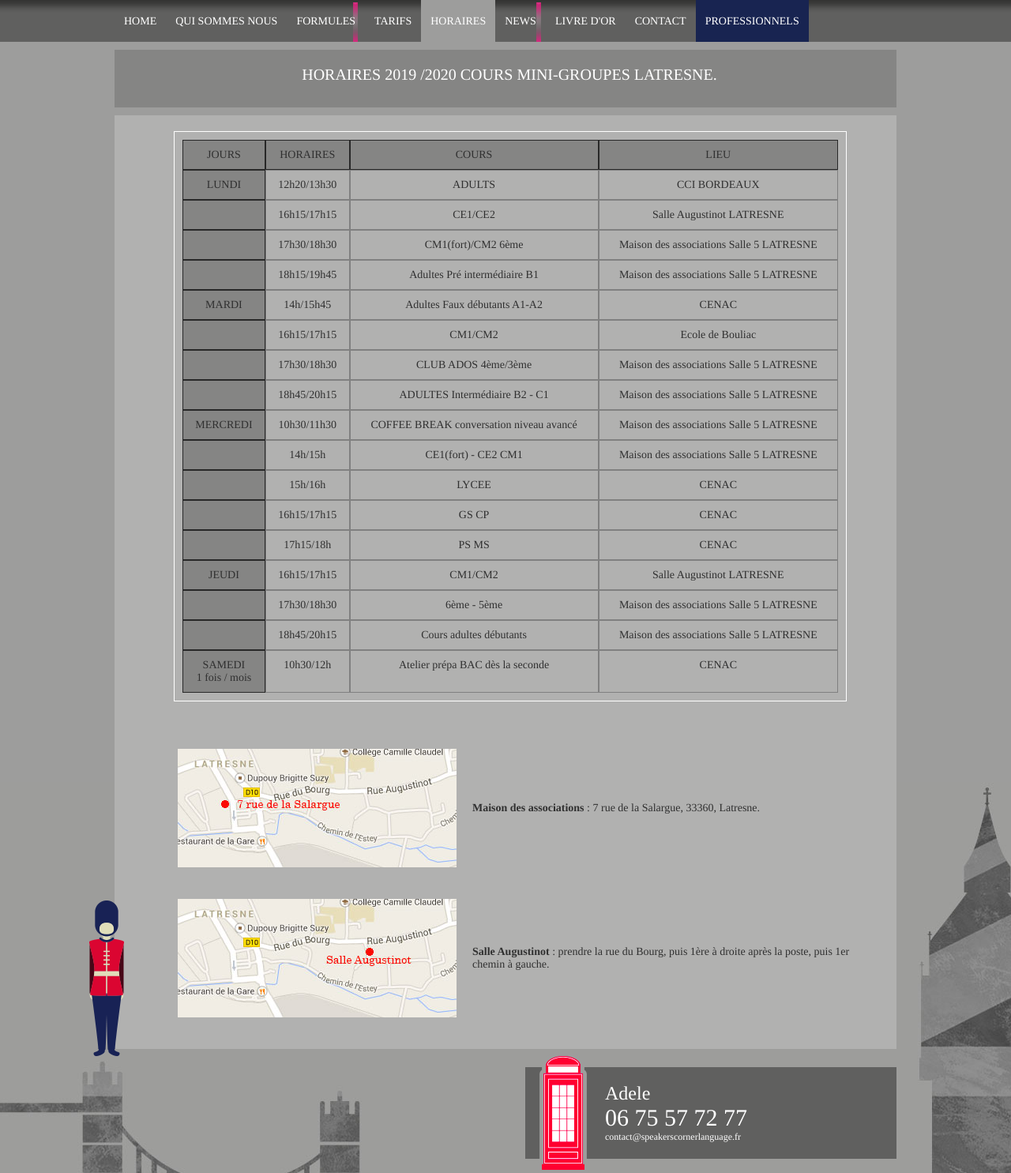
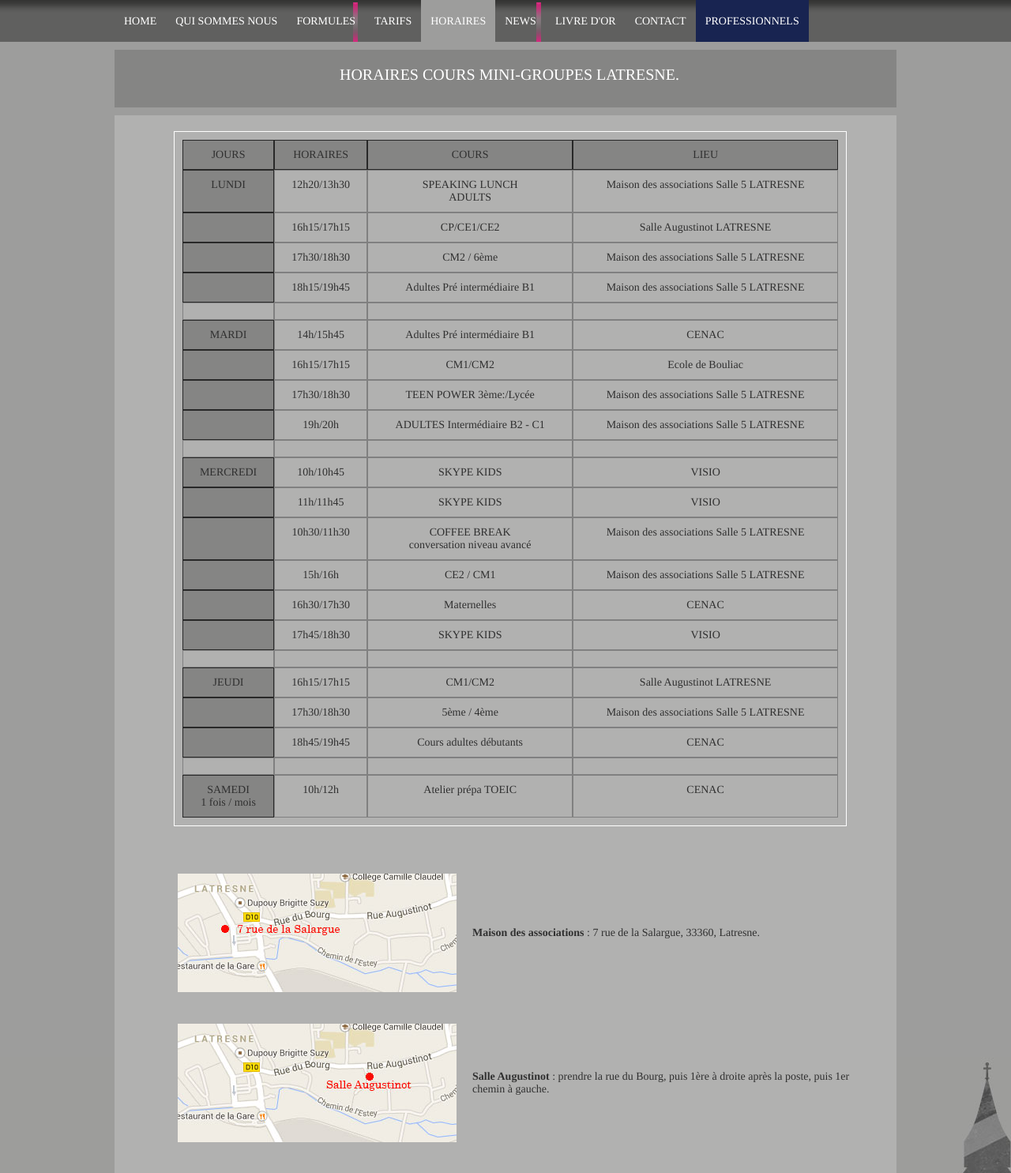
Before and after one commit to xav335/speakers, a PHP site: page /horaires-asso.php in a window 1280 px wide. Shown: the part 210-1695 px from the top of the page at 79% size. Run offline with PHP 8.4, Linux system fonts and the light colour scheme.

Commit message:
modifs 2020

```diff
--- a/home-asso.php
+++ b/home-asso.php
@@ -126,7 +126,7 @@
 						<div id="table3" style="margin-left: 30px;">
 						   <div class="row3">
 						      <span class="cell3"><img id="pdf" alt="pdf" style="width: 45px" src="images/pdficon-petit.png" /></span>
-						      <span class="cell3"><a  href="images/ficheinscription2019.pdf" target="_blank">Télécharger le formulaire d'inscription</a></span>
+						      <span class="cell3"><a  href="images/ficheinscription2020.pdf" target="_blank">Télécharger le formulaire d'inscription</a></span>
 						   </div>
 						</div>
 					</div>
--- a/horaires-asso.php
+++ b/horaires-asso.php
@@ -42,7 +42,7 @@
 		<div class="content-center">
 			<div class="content-center-top">
 				<div class="content-center-only" style="background-color: #858584;">
-					<span class="titre-blanc-gros">HORAIRES 2019 /2020 Cours mini-groupes Latresne.</span>
+					<span class="titre-blanc-gros">HORAIRES Cours mini-groupes Latresne.</span>
 				</div>
 			</div>
 
@@ -61,19 +61,19 @@
 						   <div class="row4">
 						      <span class="cell42">LUNDI</span>
 						      <span class="cell4">12h20/13h30</span>
-						      <span class="cell4">ADULTS</span>
-						      <span class="cell4">CCI BORDEAUX</span>
+						      <span class="cell4">SPEAKING LUNCH<br>ADULTS</span>
+						       <span class="cell4">Maison des associations Salle 5 LATRESNE</span>
 						   </div>
 						   <div class="row4">
 						      <span class="cell42"></span>
 						      <span class="cell4">16h15/17h15</span>
-						      <span class="cell4">CE1/CE2</span>
+						      <span class="cell4">CP/CE1/CE2</span>
 						      <span class="cell4">Salle Augustinot LATRESNE</span>
 						   </div>
 						   <div class="row4">
 						      <span class="cell42"></span>
 						      <span class="cell4">17h30/18h30</span>
-						      <span class="cell4">CM1(fort)/CM2 6ème</span>
+						      <span class="cell4">CM2 / 6ème</span>
 						      <span class="cell4">Maison des associations Salle 5 LATRESNE</span>
 						   </div>
 						   <div class="row4">
@@ -82,12 +82,17 @@
 						      <span class="cell4">Adultes Pré intermédiaire B1</span>
 						      <span class="cell4">Maison des associations Salle 5 LATRESNE</span>
 						   </div>
-
+						   <div class="row4">
+						      <span class="cell4"></span>
+						      <span class="cell4"></span>
+						      <span class="cell4"></span>
+						      <span class="cell4"></span>
+						   </div>
 
 						   <div class="row4">
 						      <span class="cell42">MARDI</span>
 						      <span class="cell4">14h/15h45</span>
-						      <span class="cell4">Adultes Faux débutants A1-A2</span>
+						      <span class="cell4">Adultes Pré intermédiaire B1</span>
 						      <span class="cell4">CENAC</span>
 						   </div>
 						   <div class="row4">
@@ -99,45 +104,63 @@
 						    <div class="row4">
 						      <span class="cell42"></span>
 						      <span class="cell4">17h30/18h30</span>
-						      <span class="cell4">CLUB ADOS 4ème/3ème</span>
+						      <span class="cell4">TEEN POWER 3ème:/Lycée</span>
 						      <span class="cell4">Maison des associations Salle 5 LATRESNE</span>
 						   </div>
 						   <div class="row4">
 						      <span class="cell42"></span>
-						      <span class="cell4">18h45/20h15</span>
+						      <span class="cell4">19h/20h</span>
 						      <span class="cell4">ADULTES Intermédiaire B2 - C1</span>
 						      <span class="cell4">Maison des associations Salle 5 LATRESNE</span>
+						   </div>
+						   <div class="row4">
+						      <span class="cell4"></span>
+						      <span class="cell4"></span>
+						      <span class="cell4"></span>
+						      <span class="cell4"></span>
 						   </div>
 
 						   <div class="row4">
 						      <span class="cell42">MERCREDI</span>
+						      <span class="cell4">10h/10h45</span>
+						      <span class="cell4">SKYPE KIDS</span>
+						     <span class="cell4">VISIO</span>
+						   </div>
+						   <div class="row4">
+						      <span class="cell42"></span>
+						      <span class="cell4">11h/11h45</span>
+						      <span class="cell4">SKYPE KIDS</span>
+						     <span class="cell4">VISIO</span>
+						   </div>
+						   <div class="row4">
+						      <span class="cell42"></span>
 						      <span class="cell4">10h30/11h30</span>
-						      <span class="cell4">COFFEE BREAK conversation niveau avancé</span>
+						      <span class="cell4">COFFEE BREAK <br>conversation niveau avancé</span>
 						      <span class="cell4">Maison des associations Salle 5 LATRESNE</span>
 						   </div>
 						   <div class="row4">
 						      <span class="cell42"></span>
-						      <span class="cell4">14h/15h</span>
-						      <span class="cell4">CE1(fort) - CE2 CM1</span>
-						     <span class="cell4">Maison des associations Salle 5 LATRESNE</span>
+						      <span class="cell4">15h/16h</span>
+						      <span class="cell4">CE2 / CM1</span>
+						      <span class="cell4">Maison des associations Salle 5 LATRESNE</span>
 						   </div>
 						   <div class="row4">
 						      <span class="cell42"></span>
-						      <span class="cell4">15h/16h</span>
-						      <span class="cell4">LYCEE</span>
+						      <span class="cell4">16h30/17h30</span>
+						      <span class="cell4">Maternelles</span>
 						      <span class="cell4">CENAC</span>
 						   </div>
 						   <div class="row4">
 						      <span class="cell42"></span>
-						      <span class="cell4">16h15/17h15</span>
-						      <span class="cell4">GS CP</span>
-						      <span class="cell4">CENAC</span>
+						      <span class="cell4">17h45/18h30</span>
+						      <span class="cell4">SKYPE KIDS</span>
+						     <span class="cell4">VISIO</span>
 						   </div>
-						    <div class="row4">
-						      <span class="cell42"></span>
-						      <span class="cell4">17h15/18h</span>
-						      <span class="cell4">PS MS</span>
-						     <span class="cell4">CENAC</span>
+						   <div class="row4">
+						      <span class="cell4"></span>
+						      <span class="cell4"></span>
+						      <span class="cell4"></span>
+						      <span class="cell4"></span>
 						   </div>
 
 
@@ -150,21 +173,27 @@
 						    <div class="row4">
 						      <span class="cell42"></span>
 						      <span class="cell4">17h30/18h30</span>
-						      <span class="cell4">6ème - 5ème</span>
+						      <span class="cell4">5ème / 4ème</span>
 						       <span class="cell4">Maison des associations Salle 5 LATRESNE</span>
 						   </div>
 						   <div class="row4">
 						      <span class="cell42"></span>
-						      <span class="cell4">18h45/20h15</span>
+						      <span class="cell4">18h45/19h45</span>
 						      <span class="cell4">Cours adultes débutants</span>
-						       <span class="cell4">Maison des associations Salle 5 LATRESNE</span>
+						       <span class="cell4">CENAC</span>
+						   </div>
+						   <div class="row4">
+						      <span class="cell4"></span>
+						      <span class="cell4"></span>
+						      <span class="cell4"></span>
+						      <span class="cell4"></span>
 						   </div>
 
 
 						    <div class="row4">
 						      <span class="cell42">SAMEDI <br>1&nbsp;fois&nbsp;/&nbsp;mois</span>
-						      <span class="cell4">10h30/12h</span>
-						      <span class="cell4">Atelier prépa BAC dès la seconde</span>
+						      <span class="cell4">10h/12h</span>
+						      <span class="cell4">Atelier prépa TOEIC</span>
 						      <span class="cell4">CENAC</span>
 						   </div>
 
@@ -191,6 +220,13 @@
 					      <span class="cell3"><a href="https://www.google.fr/maps/place/44%C2%B047%2706.5%22N+0%C2%B029%2726.2%22W/@44.7869659,-0.4903107,16z/data=!4m2!3m1!1s0x0:0x0" target="_blank">
 					       	<img id="salargue" alt="salargue" src="images/augustinot.jpg" /></a></span>
 					      <span class="cell3"><b>Salle Augustinot</b> : prendre la rue du Bourg, puis 1ère à droite après la poste, puis 1er chemin à gauche.</span>
+					   </div>
+					</div>
+					<div id="table3" style="margin-left: 40px;">
+					   <div class="row3">
+					      <span class="cell3"><a href="https://www.google.fr/maps/place/20+All%C3%A9e+Bernadotte,+33360+Cenac/@44.7832513,-0.4865979,16.09z/data=!4m5!3m4!1s0xd55249aa31012f7:0x527fd0fa841f2faf!8m2!3d44.7835462!4d-0.4775989" target="_blank">
+					       	<img id="salargue" alt="salargue" src="images/bernadotte.jpg" /></a></span>
+					      <span class="cell3"><b>Cenac </b> : 20 rue Bernadotte</span>
 					   </div>
 					</div>
 				</div>
--- a/include-menu-asso.php
+++ b/include-menu-asso.php
@@ -7,7 +7,9 @@
 	         <li><a href='formules-asso.php#kids'><span>Anglais général</span></a></li>
 	         <li><a href='formules-asso.php#binomes'><span>Particuliers / Binômes</span></a></li>
 	         <li class='last'><a href='formules-asso.php#pap'><span>"Pret à partir"</span></a></li>
-	          <li><a href='formules-asso.php#stages'><span>Stages 2014 / 2015</span></a></li>
+	         <li><a href='formules-asso.php#skype'><span>Atelier Skype</span></a></li>
+	         <li><a href='formules-asso.php#stages'><span>Stages</span></a></li>
+
 	      </ul>
 	   </li><li id="<?php echo $classMenuBackgroung[3] ?>"><a href='tarifs-asso.php'><span class="<?php echo $classMenuColor[3] ?>" >Tarifs</span></a>
 	   </li><li id="<?php echo $classMenuBackgroung[4] ?>"><a href='horaires-asso.php'><span class="<?php echo $classMenuColor[4] ?>" >Horaires</span></a>
--- a/tarifs-asso.php
+++ b/tarifs-asso.php
@@ -42,7 +42,7 @@
 		<div class="content-center">
 			<div class="content-center-top">
 				<div class="content-center-only" style="background-color: #858584;">
-					<span class="titre-blanc-gros">TARIFS A L’HEURE 2015 /2016</span>
+					<span class="titre-blanc-gros">TARIFS</span>
 				</div>
 			</div>
 
```
Also changed, not shown: formules-asso.php (+55 -6 lines), tarifs-pro.php (+4 -4 lines), images/bernadotte.jpg (added), images/skype.jpg (added), 1 other file.
